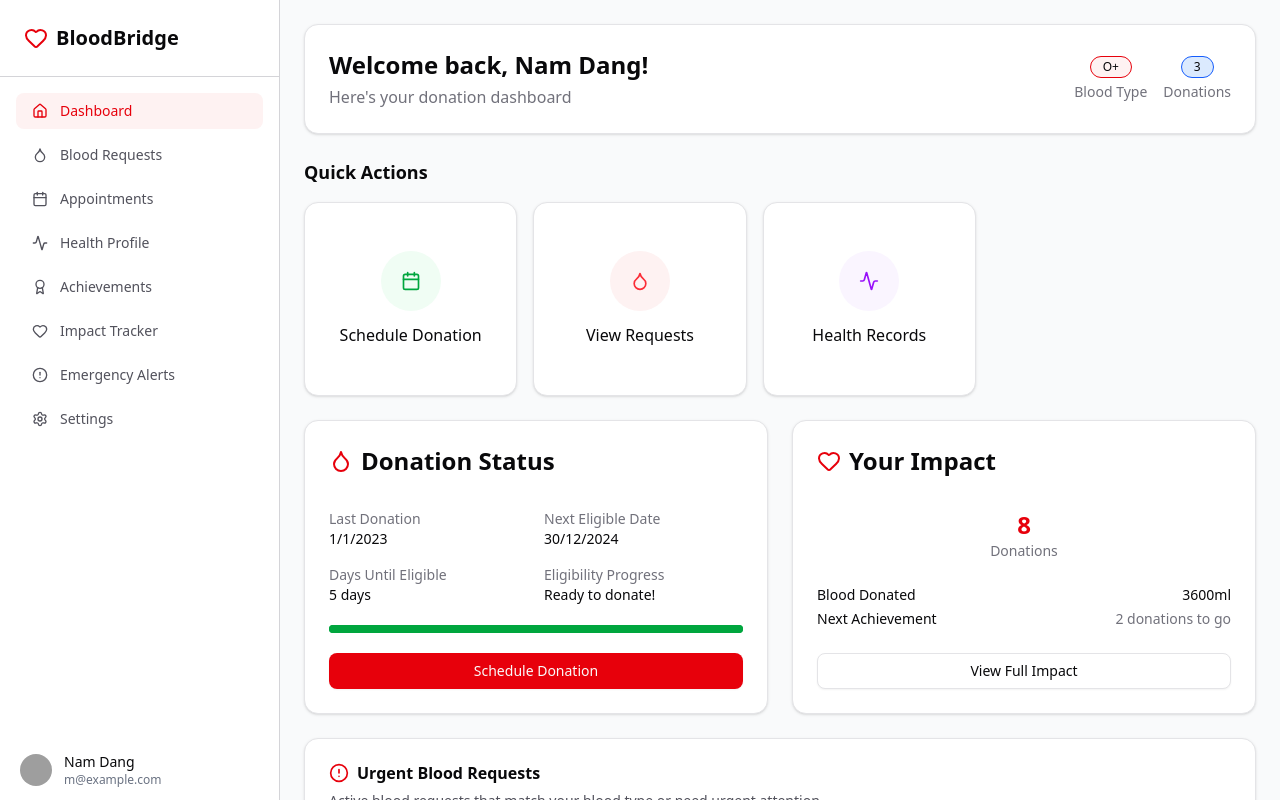
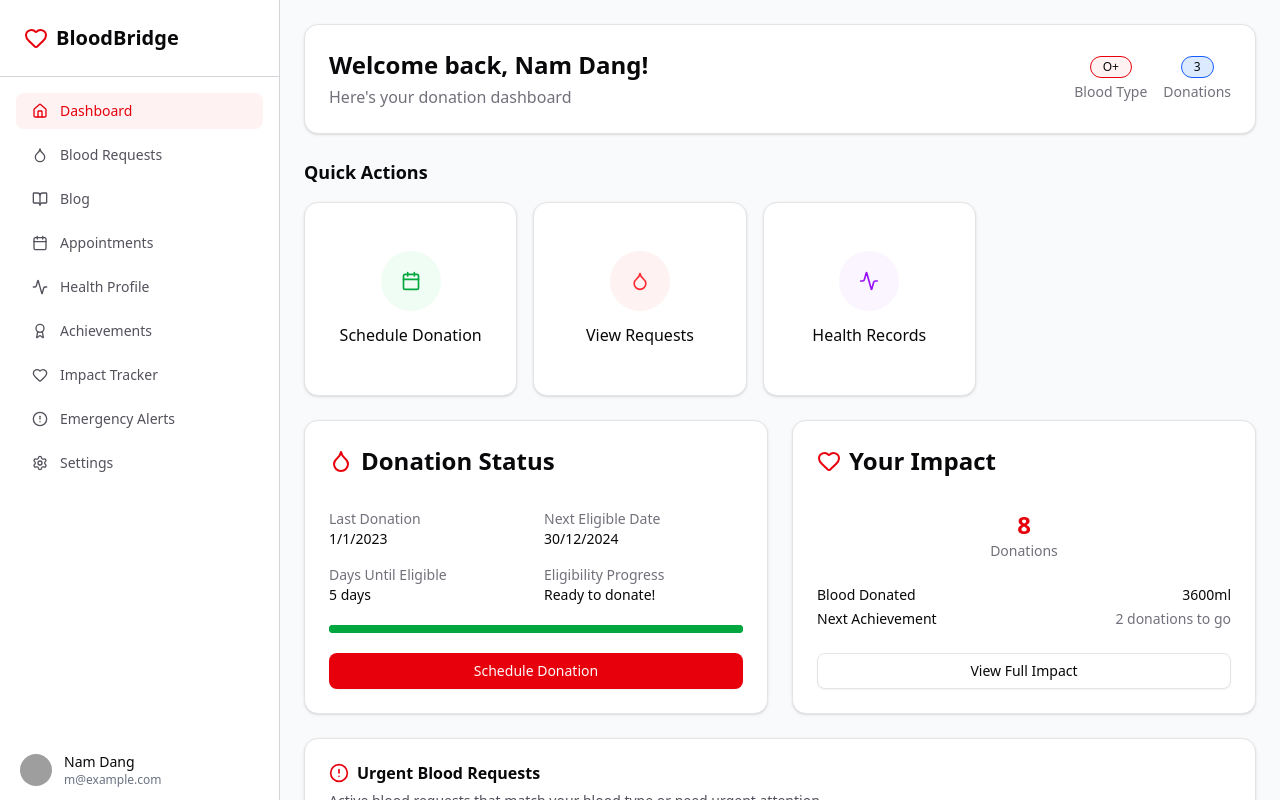
Before and after one commit to swp391-group-3/blood-donation-system-backend, a Next.js app in the folder frontend/: page /member in a window 1280 px wide. Shown: the top 800 px of the page. Built offline with nearby package versions, Linux system fonts and the light colour scheme; grey boxes are pictures that could not be loaded.

Commit message:
feat: add blog to sidebar

```diff
--- a/frontend/constants/sample-data.ts
+++ b/frontend/constants/sample-data.ts
@@ -7,6 +7,7 @@ import {
     Heart,
     CircleAlert,
     Settings,
+    BookOpen,
 } from 'lucide-react';
 
 export const sidebarItems = [
@@ -15,6 +16,11 @@ export const sidebarItems = [
         icon: Droplet,
         label: 'Blood Requests',
         href: '/member/request',
+    },
+    {
+        icon: BookOpen,
+        label: 'Blog',
+        href: '/member/blog',
     },
     {
         icon: Calendar,
```
